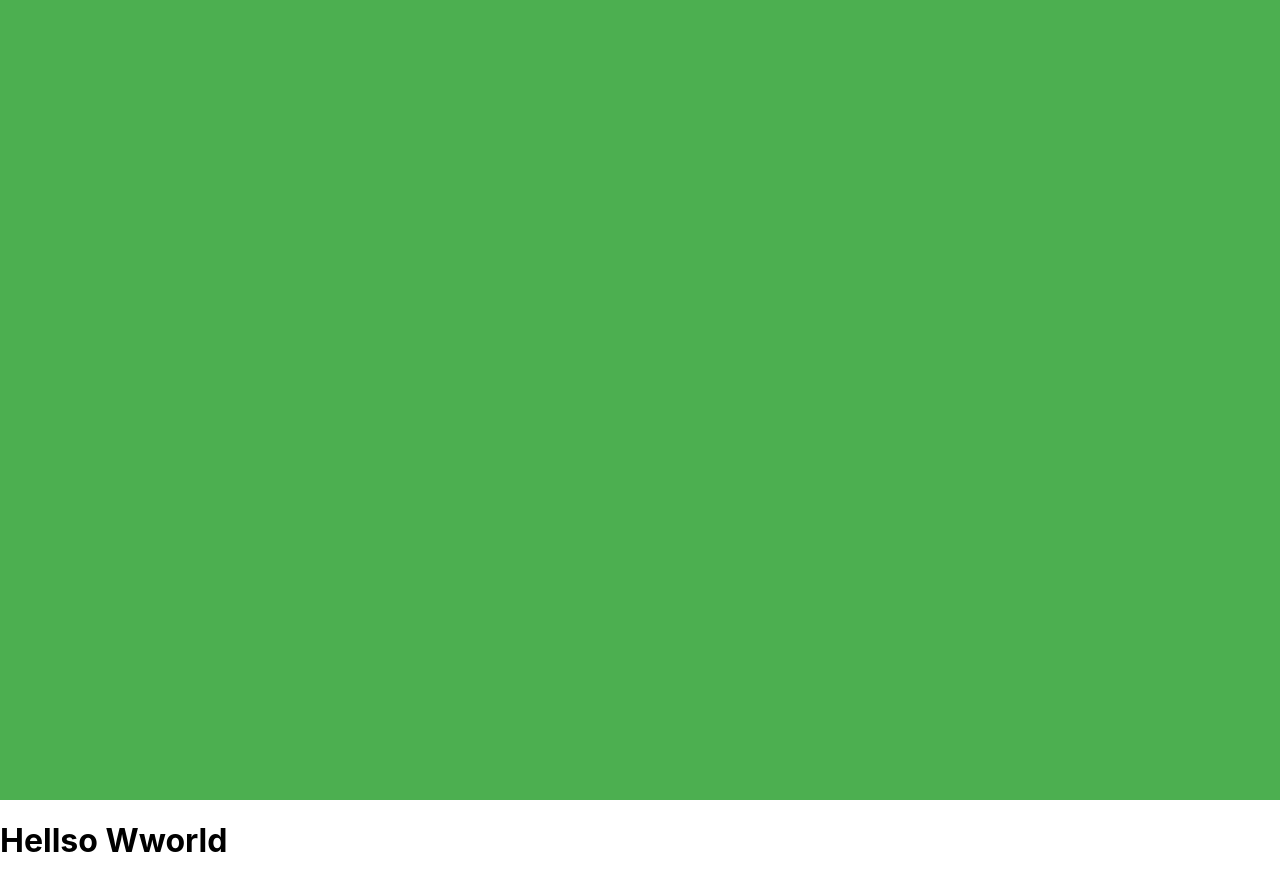
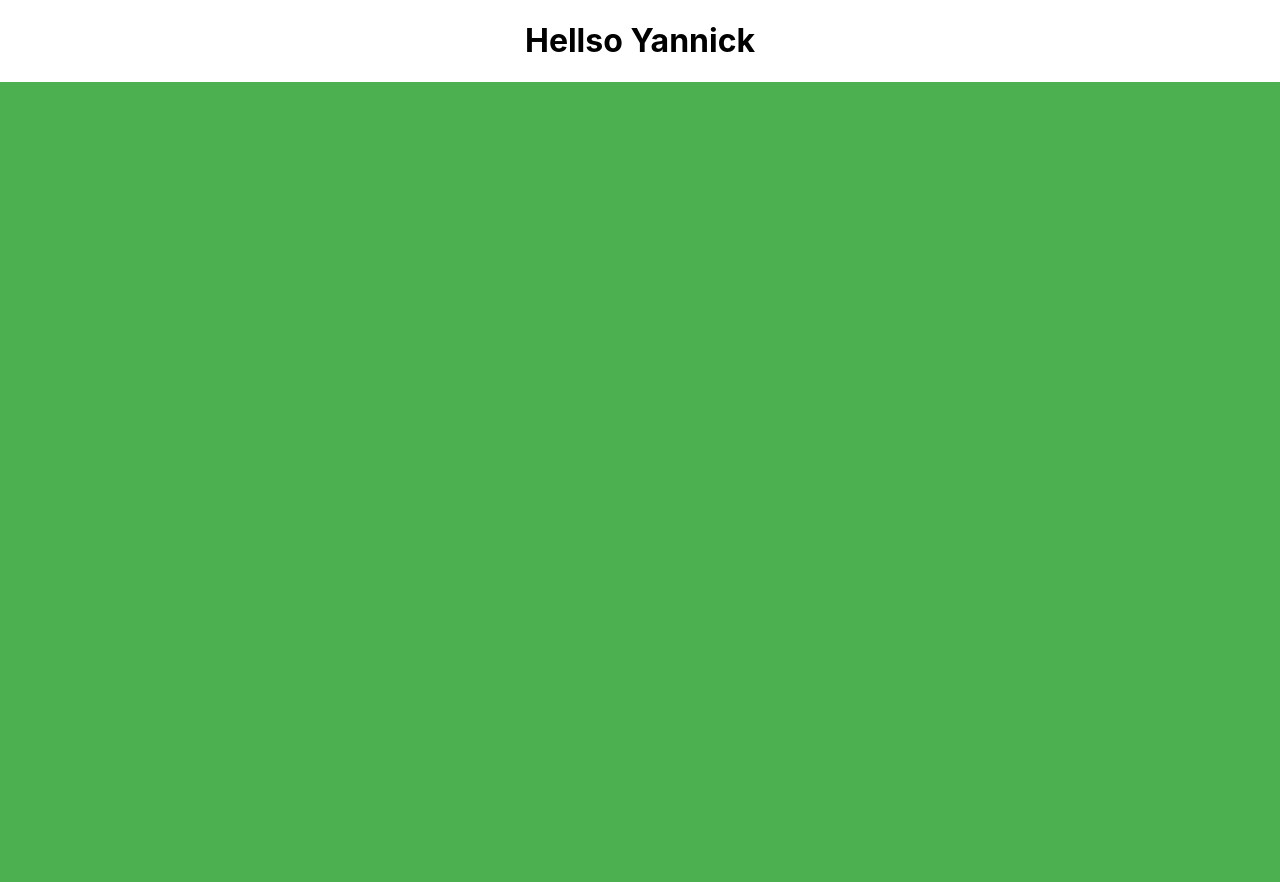
Before and after one commit to YannickRincon/https---github.com-YannickRincon-proyectoconReact, a React (Create React App) app: page / in a window 1280 px wide. Built offline with nearby package versions, Linux system fonts and the light colour scheme.

Commit message:
mascommit

```diff
--- a/src/App.js
+++ b/src/App.js
@@ -3,11 +3,15 @@ import Heade from './componenetes/comp1/comp1';
 
 function App() {
   return (
-    <><div className="App">
+    <>
+
+    <div className="App">
+    <div><Heade></Heade></div>
       <header className="App-header">
       </header>
     </div>
-    <div><Heade></Heade></div></>
+
+    </>
   );
 }
 
--- a/src/componenetes/comp1/comp1.js
+++ b/src/componenetes/comp1/comp1.js
@@ -1,7 +1,8 @@
 
 
 function Heade(){
-    return <h1>Hellso Wworld</h1>;
+    const name='Yannick'
+    return <h1>Hellso {name}</h1>;
 }
 
 export default Heade;
```
